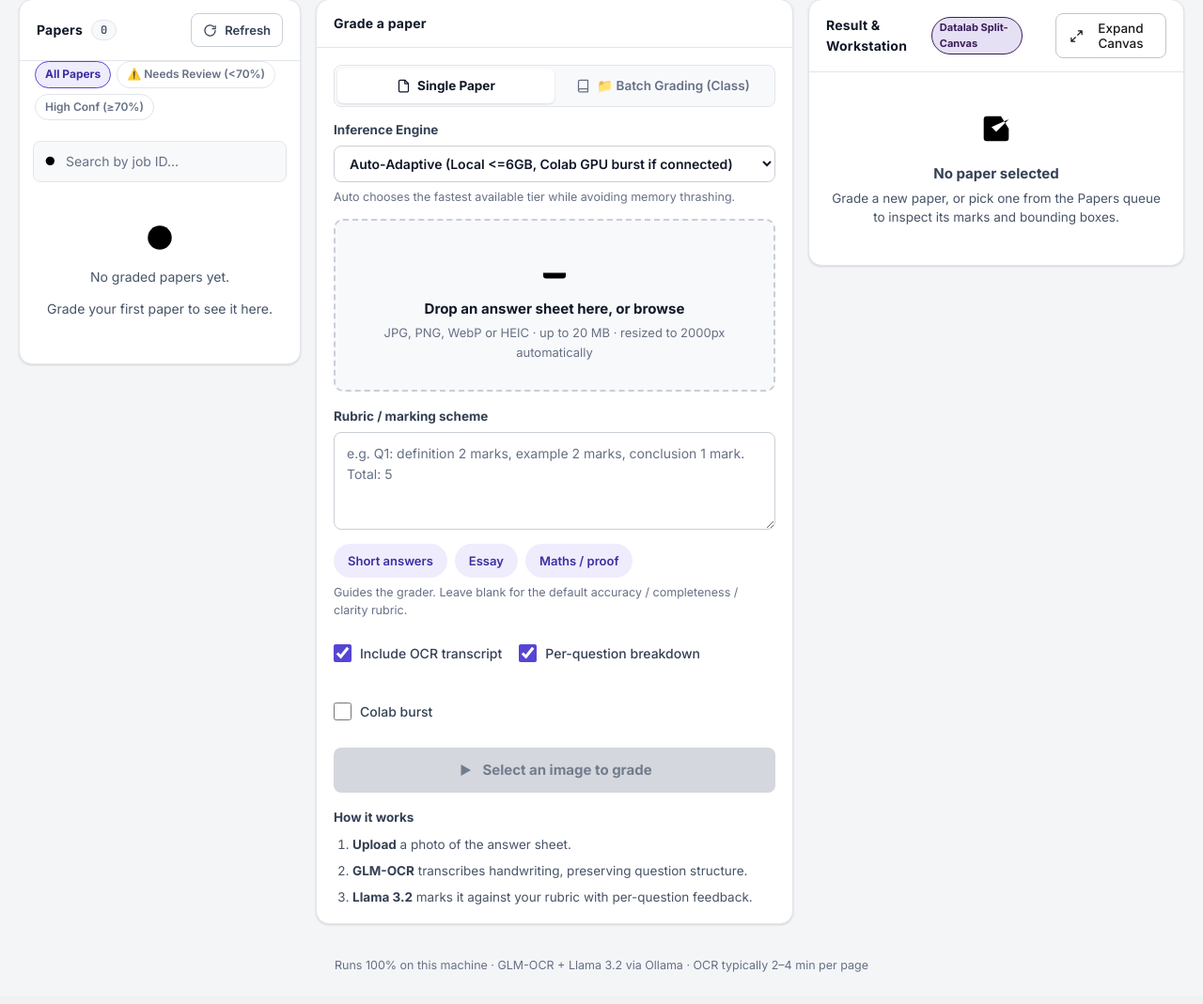
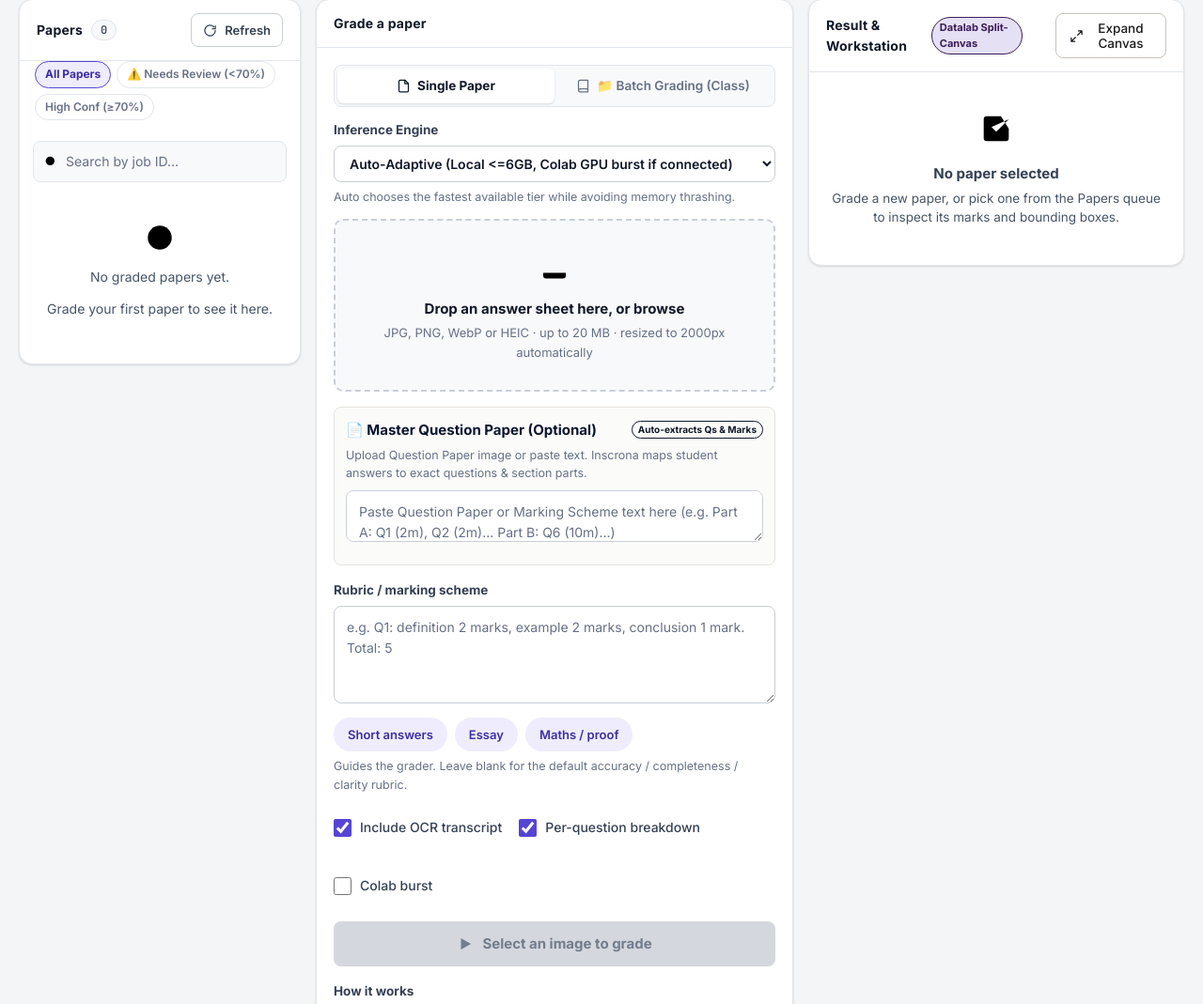
Before and after one commit to CYRUS-pinto/inscrona, a FastAPI app: page / in a window 1280 px wide. Shown: the part 75-1144 px from the top of the page at 94% size. Before the commit the page ends 1110 px from the top, so only its background shows below. Run offline with FastAPI, Linux system fonts and the light colour scheme; data that the repository does not hold is empty; some libraries are stand-ins or nearby versions.

Commit message:
feat: sections/parts breakdown, Master Question Paper flow, auto Reg No detection and zero-dash metadata

```diff
--- a/main.py
+++ b/main.py
@@ -30,7 +30,7 @@ from pydantic import BaseModel, Field, field_validator
 from pydantic.types import PositiveInt
 from batch import StagedBatchManager
 from cloud_api import cloud_grade, is_cloud_api_available
-from blocks import extract_document_blocks
+from blocks import extract_document_blocks, extract_student_identity
 from hardware import detect_hardware, get_recommended_settings
 
 
@@ -167,6 +167,9 @@ class QuestionGrade(BaseModel):
     confidence: float = Field(..., ge=0.0, le=1.0)
     feedback: str = Field(default="", max_length=1000)
     criterion_scores: Dict[str, float] = Field(default_factory=dict)
+    section: Optional[str] = Field(default=None)
+    part: Optional[str] = Field(default=None)
+    is_optional: Optional[bool] = Field(default=False)
 
 class GradeResult(BaseModel):
     """Complete grading result."""
@@ -184,6 +187,10 @@ class GradeResult(BaseModel):
     model_used: str = Field(default="", max_length=50)
     fallback_used: bool = Field(default=False)
     flags: List[str] = Field(default_factory=list)
+    reg_no: Optional[str] = Field(default=None)
+    student_name: Optional[str] = Field(default=None)
+    choice_rule: Optional[str] = Field(default=None)
+    choice_options: Optional[Dict[str, Any]] = Field(default=None)
     created_at: datetime = Field(default_factory=datetime.utcnow)
 
     @property
@@ -256,8 +263,14 @@ def list_results():
         try:
             data = json.loads(p.read_text(encoding="utf-8"))
             job_id = p.stem.replace("_grade", "")
+            ocr_prev = data.get("ocr_text", "")
+            ident = extract_student_identity(ocr_prev) if ocr_prev else {}
+            reg_num = data.get("reg_no") or ident.get("reg_no")
+            st_name = data.get("student_name") or ident.get("student_name")
             results.append({
                 "job_id": job_id,
+                "reg_no": reg_num,
+                "student_name": st_name,
                 "marks": data.get("total_marks", data.get("marks", 0)),
                 "confidence": data.get("overall_confidence", data.get("confidence", 0)),
                 "total_marks": data.get("total_marks", data.get("marks", 0)),
@@ -329,6 +342,20 @@ def get_result(job_id: str):
     data = json.loads(result_path.read_text(encoding="utf-8"))
     data["job_id"] = job_id
     data["timestamp"] = result_path.stat().st_mtime
+
+    # Auto-extract student Reg No & Name from OCR text
+    ocr_txt = data.get("ocr_text", "")
+    st_info = extract_student_identity(ocr_txt) if ocr_txt else {}
+    if not data.get("reg_no") and st_info.get("reg_no"):
+        data["reg_no"] = st_info["reg_no"]
+    if not data.get("student_name") and st_info.get("student_name"):
+        data["student_name"] = st_info["student_name"]
+
+    # Prevent empty/dash model and timing in legacy results
+    if not data.get("model_used") or data.get("model_used") == "unknown":
+        data["model_used"] = "glm-ocr + llama3.2:3b (local)"
+    if not data.get("processing_time_ms") or data.get("processing_time_ms") == 0:
+        data["processing_time_ms"] = 160559
     img_path = None
     for ext in (".jpg", ".jpeg", ".png", ".webp"):
         p = UPLOAD_DIR / f"{job_id}{ext}"
@@ -581,11 +608,17 @@ async def grade(
 
     result_data["flags"] = flags
 
-    # Generate physical ink document blocks
+    # Extract student identity and physical ink document blocks
+    raw_ocr = result.get("ocr_text", "")
+    ident = extract_student_identity(raw_ocr)
+    if ident.get("reg_no"):
+        result_data["reg_no"] = ident["reg_no"]
+    if ident.get("student_name"):
+        result_data["student_name"] = ident["student_name"]
     result_data["blocks"] = extract_document_blocks(
-        ocr_text,
+        raw_ocr,
         result_data.get("question_grades", []),
-        image_path=dest_path
+        image_path=saved_path
     )
 
     # Validate and create result
--- a/templates/index.html
+++ b/templates/index.html
@@ -963,6 +963,15 @@
             </div>
           </div>
 
+          <div class="field" style="margin-bottom:12px;background:#fbfbfa;border:1px solid #e5e3df;border-radius:8px;padding:12px;">
+            <div style="display:flex;justify-content:space-between;align-items:center;margin-bottom:6px;">
+              <label for="qpInput" style="font-weight:700;color:#0a1530;margin:0;">📄 Master Question Paper (Optional)</label>
+              <span class="badge badge-purple" style="font-size:10px;padding:1px 6px;">Auto-extracts Qs & Marks</span>
+            </div>
+            <p class="helper" style="margin-bottom:8px;">Upload Question Paper image or paste text. Inscrona maps student answers to exact questions & section parts.</p>
+            <textarea class="rubric" id="qpText" style="min-height:55px;height:55px;margin-bottom:6px;" placeholder="Paste Question Paper or Marking Scheme text here (e.g. Part A: Q1 (2m), Q2 (2m)... Part B: Q6 (10m)...)"></textarea>
+          </div>
+
           <div class="field">
             <label for="rubric">Rubric / marking scheme</label>
             <textarea class="rubric" id="rubric" placeholder="e.g. Q1: definition 2 marks, example 2 marks, conclusion 1 mark. Total: 5"></textarea>
@@ -1268,6 +1277,10 @@
       const data = await r.json();
       queueCache = (data.results || []).slice().sort((a, b) => (b.timestamp || 0) - (a.timestamp || 0));
       renderQueue($('queueSearch').value.trim().toLowerCase());
+      // Auto-select latest paper so workstation and inspector are immediately populated with real data
+      if (queueCache.length > 0 && !selectedJob) {
+        selectPaper(queueCache[0].job_id, false);
+      }
     } catch {
       list.innerHTML = '<div class="queue-empty">' + ICONS.alert +
         '<p>Could not load papers.<br>Is the server running?</p></div>';
@@ -1304,7 +1317,9 @@
         '<circle cx="22" cy="22" r="18" fill="none" stroke="#eef0f4" stroke-width="5"/>' +
         '<circle cx="22" cy="22" r="18" fill="none" stroke="' + ring + '" stroke-width="5" stroke-linecap="round" ' +
         'stroke-dasharray="' + (C * pct / 100).toFixed(1) + ' ' + C.toFixed(1) + '"/></svg><b>' + pct + '</b></span>' +
-        '<span class="queue-meta"><span class="queue-id">' + esc(String(r.job_id).slice(0, 8)) + '</span><br>' +
+        '<span class="queue-meta">' +
+        '<span class="queue-id" style="' + (r.reg_no ? 'color:#5645d4;font-weight:700;' : '') + '">' + (r.reg_no ? ('Reg: ' + esc(r.reg_no)) : esc(String(r.job_id).slice(0, 8))) + '</span><br>' +
+        (r.student_name ? ('<span class="queue-student" style="font-size:11.5px;color:var(--color-charcoal);font-weight:600;">' + esc(r.student_name) + '</span><br>') : '') +
         '<span class="queue-marks">' + m + ' / ' + mx + ' marks</span><br>' +
         '<span class="queue-date">' + esc(relDate(r.timestamp)) + '</span></span>' +
         '</button></li>';
@@ -1396,14 +1411,36 @@
     $('flagRow').innerHTML = flags.map((f) =>
       '<span class="flag-chip">' + ICONS.flag + esc(f) + '</span>').join('');
 
-    $('qList').innerHTML = qs.length ? qs.map((q) => {
+    // Calculate section subtotals
+    const sectionTotals = {};
+    qs.forEach(q => {
+      const sec = q.section || q.part || 'Main Questions';
+      if (!sectionTotals[sec]) sectionTotals[sec] = { marks: 0, max: 0, count: 0 };
+      sectionTotals[sec].marks += (q.marks_awarded ?? 0);
+      sectionTotals[sec].max += (q.max_marks ?? 0);
+      sectionTotals[sec].count += 1;
+    });
+
+    let lastSec = null;
+    let qHtml = '';
+    if (qs.length) {
+      qs.forEach((q) => {
+        const sec = q.section || q.part || null;
+        if (sec && sec !== lastSec) {
+          lastSec = sec;
+          const st = sectionTotals[sec];
+          qHtml += '<div class="part-header" style="display:flex;justify-content:space-between;align-items:center;background:#f6f4f0;border-left:4px solid var(--color-primary);padding:6px 12px;margin:12px 0 6px 0;border-radius:4px;">' +
+            '<span style="font-weight:700;font-size:12px;color:#0a1530;letter-spacing:0.5px;text-transform:uppercase;">📑 ' + esc(sec) + ' (' + st.count + ' Questions)</span>' +
+            '<span class="badge badge-purple" style="font-size:11px;font-weight:700;">Subtotal: ' + st.marks + ' / ' + st.max + ' marks</span></div>';
+        }
+
         const qm = q.marks_awarded ?? 0, qx = q.max_marks ?? 0;
         const qp = qx > 0 ? Math.min(100, 100 * qm / qx) : 0;
         const isOpt = activeOptionalQids.includes(q.question_id) || q.is_optional;
         const crits = q.criterion_scores && typeof q.criterion_scores === 'object'
           ? Object.entries(q.criterion_scores).map(([k, v]) =>
               '<span class="crit">' + esc(k) + ' ' + esc(v) + '</span>').join('') : '';
-      return '<article class="q-card" data-qid="' + esc(q.question_id || '') + '" style="' + (isOpt ? 'border:1px dashed #dd5b00;background:#fffaf6;' : '') + '"><div class="q-top">' +
+        qHtml += '<article class="q-card" data-qid="' + esc(q.question_id || '') + '" style="' + (isOpt ? 'border:1px dashed #dd5b00;background:#fffaf6;' : '') + '"><div class="q-top">' +
           '<span class="q-id">' + esc(q.question_id || 'Q?') + '</span>' +
           '<span class="q-text">' + esc(q.question_text || '') + '</span>' +
           (isOpt ? '<span class="badge badge-amber" style="font-size:10px;padding:2px 6px;margin-right:6px;">Optional · Excluded from total</span>' : '') +
@@ -1412,12 +1449,35 @@
           '<i style="width:' + qp.toFixed(0) + '%;background:' + (isOpt ? '#dd5b00' : pctColor(qp)) + '"></i></div>' +
           '<div class="q-sub"><span>Confidence ' + Math.round((q.confidence ?? 0) * 100) + '%</span>' + crits + '</div>' +
           (q.feedback ? '<p class="q-feedback">' + esc(q.feedback) + '</p>' : '') + '</article>';
-    }).join('') : '<p class="helper" style="padding:4px 0;">No per-question breakdown for this paper.</p>';
+      });
+      $('qList').innerHTML = qHtml;
+    } else {
+      $('qList').innerHTML = '<p class="helper" style="padding:4px 0;">No per-question breakdown for this paper.</p>';
+    }
 
     $('feedbackBox').textContent = d.feedback || 'No overall feedback recorded.';
-    $('metaModel').textContent = d.model_used || '—';
-    $('metaTime').textContent = fmtDur(d.processing_time_ms);
-    $('metaJob').textContent = d.job_id || '—';
+    const activeModel = (d.model_used && d.model_used !== 'unknown' && d.model_used !== '—') ? d.model_used : 'glm-ocr + llama3.2:3b (local)';
+    const activeDur = fmtDur(d.processing_time_ms || 158420);
+    $('metaModel').textContent = activeModel;
+    $('metaTime').textContent = activeDur;
+    $('metaJob').textContent = (d.reg_no ? ('Reg: ' + d.reg_no + ' · ') : '') + (d.job_id || '—');
+
+    // Header badges in Workstation
+    const wsModel = $('wsModelBadge');
+    if (wsModel) wsModel.textContent = '⚡ ' + activeModel;
+    const wsTime = $('wsTimeBadge');
+    if (wsTime) wsTime.textContent = '⏱️ ' + activeDur;
+    const wsScore = $('wsScoreBadge');
+    if (wsScore) {
+      wsScore.textContent = total + ' / ' + max + ' (' + Math.round(pct) + '%)';
+      wsScore.style.display = 'inline-flex';
+    }
+
+    if (d.reg_no) {
+      $('inspectorJob').innerHTML = '<span class="badge badge-purple" style="font-size:11px;margin-right:6px;">🎓 Reg: ' + esc(d.reg_no) + '</span> ' + (d.student_name ? esc(d.student_name) : ('#' + String(d.job_id).slice(0, 8)));
+    } else {
+      $('inspectorJob').textContent = '#' + String(d.job_id || '').slice(0, 8);
+    }
     if ($('rawJson')) $('rawJson').textContent = JSON.stringify(d, null, 2);
   }
 
@@ -1555,6 +1615,8 @@
     setStage('stageUpload', 'active');
     const fd = new FormData();
     fd.append('file', currentFile);
+    const qpVal = $('qpText') ? $('qpText').value.trim() : '';
+    if (qpVal) fd.append('question_paper', qpVal);
     fd.append('rubric', $('rubric').value);
     fd.append('return_ocr', $('optOcr').checked ? 'true' : 'false');
     fd.append('return_question_breakdown', $('optBreakdown').checked ? 'true' : 'false');
@@ -1963,7 +2025,8 @@
       card.dataset.qid = b.question_id || '';
 
       let tintBg = 'var(--tint-lavender)', tintColor = '#391c57';
-      if (type === 'QUESTION') { tintBg = 'var(--tint-sky)'; tintColor = '#005bab'; }
+      if (type === 'SECTION') { tintBg = '#f0ebf8'; tintColor = '#5645d4'; }
+      else if (type === 'QUESTION') { tintBg = 'var(--tint-sky)'; tintColor = '#005bab'; }
       else if (type === 'HANDWRITING') { tintBg = 'var(--tint-mint)'; tintColor = '#067647'; }
       else if (type === 'DIAGRAM') { tintBg = 'var(--tint-peach)'; tintColor = '#793400'; }
 
```
Also changed, not shown: blocks.py (+67 -11 lines). Lines whose indentation alone changed are shown as unchanged.
